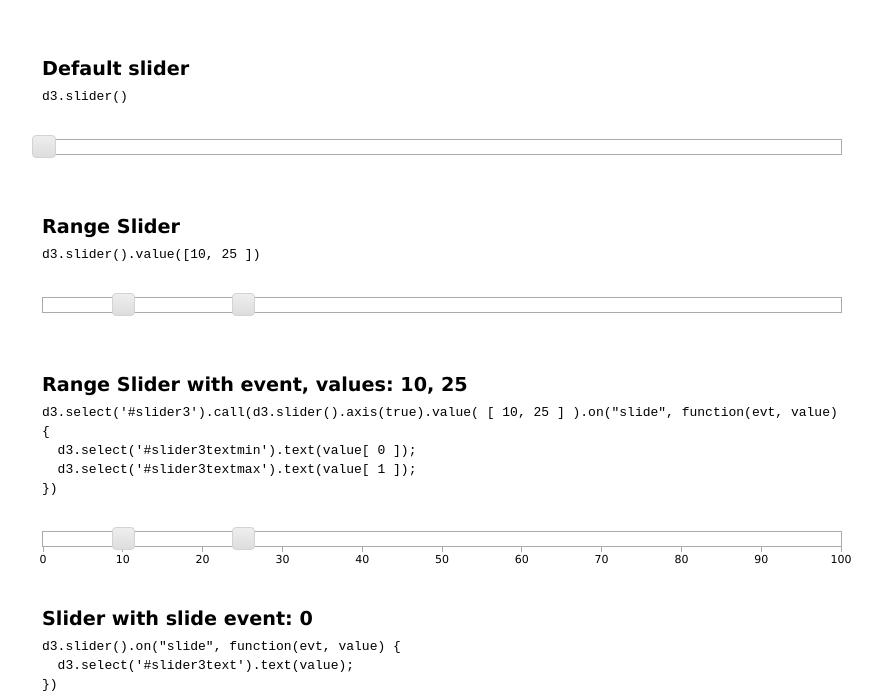
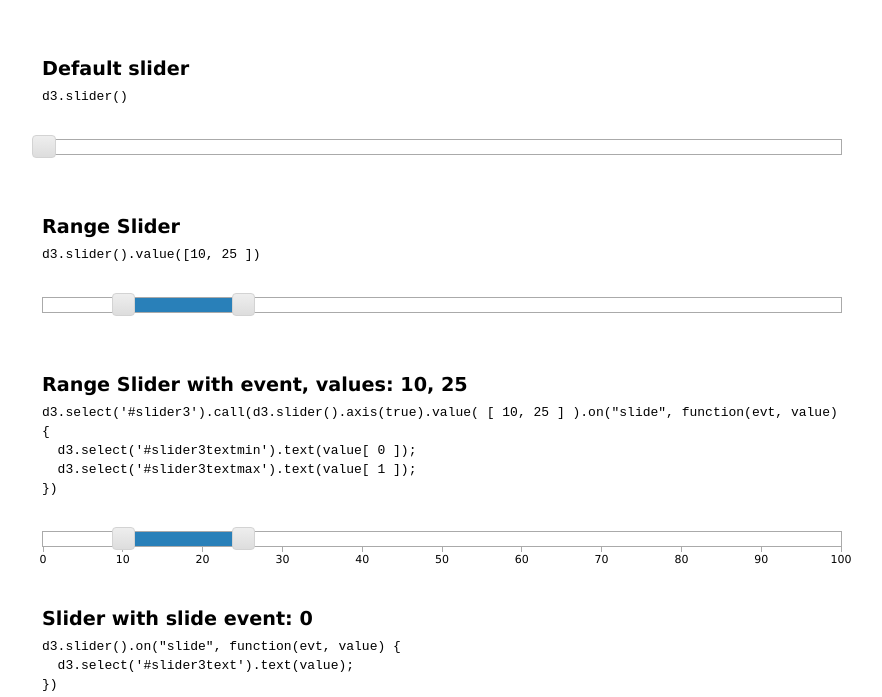
Before and after one commit to MasterMaps/d3-slider, a plain HTML site: page index.html in a window 1280 px wide. Shown: the part 103-800 px from the top of the page, without its empty margins (198-1080 px from the left). Drawn offline with nearby package versions, Linux system fonts and the light colour scheme.

Commit message:
adding range div indicator

```diff
--- a/d3.slider.css
+++ b/d3.slider.css
@@ -8,6 +8,15 @@
 
 .d3-slider-horizontal {
     height: .8em;
+}
+
+.d3-slider-range {
+  background:#2980b9;
+  left:0px;
+  right:0px;
+  height: 0.8em;
+  position: absolute;
+  top: -35px;
 }
 
 .d3-slider-vertical {
--- a/d3.slider.js
+++ b/d3.slider.js
@@ -45,7 +45,8 @@
 
       // Slider handle
       //if range slider, create two
-      var handle1, handle2 = null;
+      var handle1, handle2 = null, divRange;
+
       if ( value.length == 2 ) {
         handle1 = div.append("a")
           .classed("d3-slider-handle", true)
@@ -74,11 +75,15 @@
         div.on("click", onClickHorizontal);
 
         if ( value.length == 2 ) {
+          divRange = d3.select(this).append('div').classed("d3-slider-range", true);
 
           handle1.style("left", formatPercent(scale(value[ 0 ])));
+          divRange.style("left", formatPercent(scale(value[ 0 ])));
           drag.on("drag", onDragHorizontal);
 
+          var width = 100 - parseFloat(formatPercent(scale(value[ 1 ])));
           handle2.style("left", formatPercent(scale(value[ 1 ])));
+          divRange.style("right", width+"%");
           drag.on("drag", onDragHorizontal);
 
         } else {
@@ -196,6 +201,7 @@
 
           if ( value[ 0 ] >= value[ 1 ] ) return;
           if ( active === 1 ) {
+            divRange.style("left", newPos+"%");
             if (animate) {
               handle1.transition()
                   .styleTween(position, function() { return d3.interpolate(oldPos, newPos); })
@@ -204,6 +210,8 @@
               handle1.style(position, newPos);
             }
           } else {
+            var width = 100 - parseFloat(newPos);
+            divRange.style("right", width+"%");
             if (animate) {
               handle2.transition()
                   .styleTween(position, function() { return d3.interpolate(oldPos, newPos); })
```
